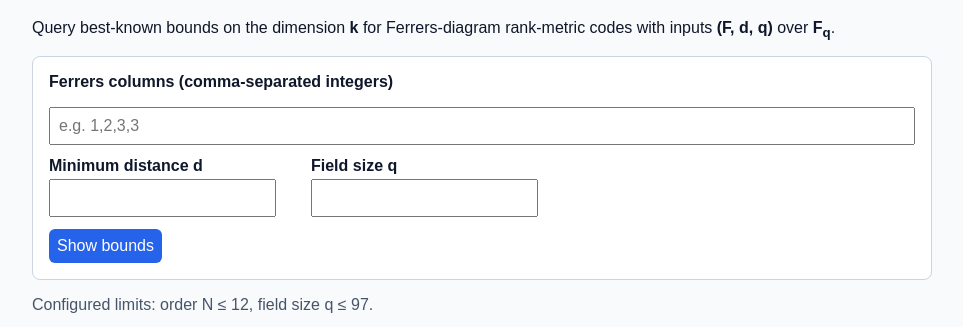
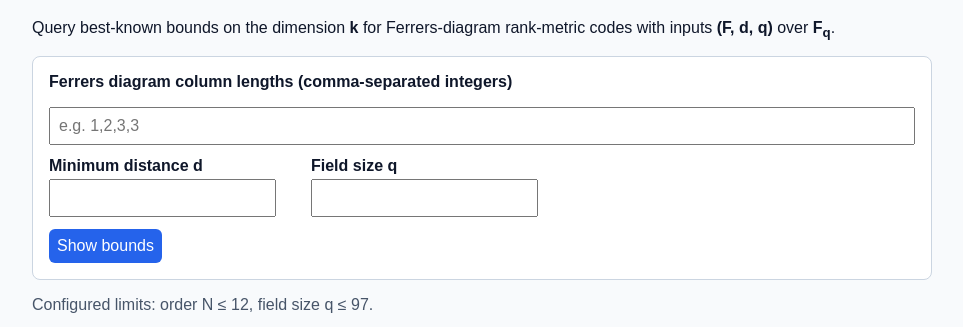
Before and after one commit to HBeelooSauerbierCouvee/Ferrers-Diagram-Rank-Metric-Codes, a plain HTML site: page index.html in a window 1280 px wide. Shown: the part 81-408 px from the top of the page, without its empty margins (158-1121 px from the left). Drawn offline with Linux system fonts and the light colour scheme.

Commit message:
Update label text for Ferrers columns

```diff
--- a/index.html
+++ b/index.html
@@ -16,7 +16,7 @@
       </p>
 
       <form id="query-form" novalidate>
-        <label for="columns">Ferrers columns (comma-separated integers)</label>
+        <label for="columns">Ferrers diagram column lengths (comma-separated integers)</label>
         <input id="columns" name="columns" placeholder="e.g. 1,2,3,3" required />
 
         <div class="row">
@@ -64,6 +64,8 @@
           </div>
         </div>
       </section>
+
+      <p id="name_last_update" class="muted"></p>
     </main>
 
     <script src="./app.js" defer></script>
```
